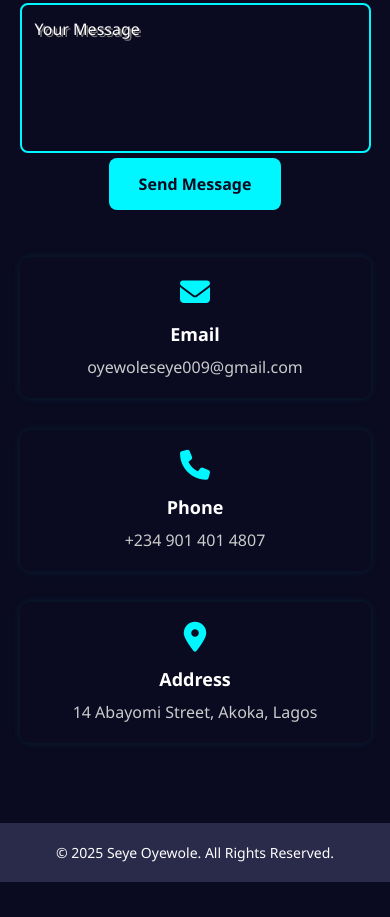
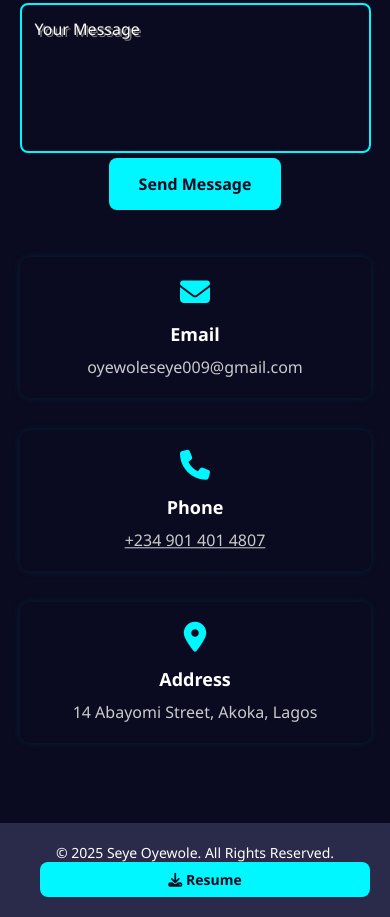
Before and after one commit to OLUSEYE009/Oluseye.github.io, a plain HTML site: page index.html in a window 390 px wide. Shown: the part 7000-7917 px from the top of the page. Before the commit the page ends 7882 px from the top, so only its background shows below. Drawn offline with Linux system fonts and the light colour scheme.

Commit message:
Update index.html

```diff
--- a/index.html
+++ b/index.html
@@ -724,6 +724,10 @@
             color: #ccc;
         }
 
+        .contact-card p a {
+            font-size: 16px;
+            color: #ccc;
+        }
         /* Footer */
         footer {
             padding: 20px;
@@ -741,7 +745,19 @@
         footer a:hover {
             text-decoration: underline;
         }
-
+        footer .download-btn {
+            align-items: center;
+            gap: 8px;
+            padding: 8px 16px;
+            background: var(--primary);
+            color: var(--dark);
+            border-radius: 8px;
+            font-weight: 600;
+            text-decoration: none;
+            transition: var(--transition);
+            margin-left: 20px;
+            display: none;
+        }
         /* Animations */
         @keyframes rotate {
             0% { transform: rotate(0deg); }
@@ -831,6 +847,19 @@
             .input-field {
                 width: 100%;
             }
+              footer .download-btn {
+                align-items: center;
+                gap: 8px;
+                padding: 8px 16px;
+                background: var(--primary);
+                color: var(--dark);
+                border-radius: 8px;
+                font-weight: 600;
+                text-decoration: none;
+                transition: var(--transition);
+                margin-left: 20px;
+                display: block;
+            }
         }
 
         @media (max-width: 480px) {
@@ -865,6 +894,7 @@
                 font-size: 36px;
             }
         }
+
     </style>
 </head>
 <body>
@@ -1072,7 +1102,7 @@
             <div class="contact-card floating">
                 <i class="fas fa-phone"></i>
                 <h4>Phone</h4>
-                <p>+234 901 401 4807</p>
+                <p><a href="tel:+2349014014807">+234 901 401 4807</a></p>
             </div>
             <div class="contact-card floating">
                 <i class="fas fa-map-marker-alt"></i>
@@ -1088,6 +1118,9 @@
     <!-- Footer -->
     <footer>
         <p>&copy; 2025 Seye Oyewole. All Rights Reserved.</p>
+         <a href="#" id="downloadResume" class="download-btn">
+            <i class="fas fa-download"></i> Resume
+        </a>
     </footer>
 
     <script>
```
